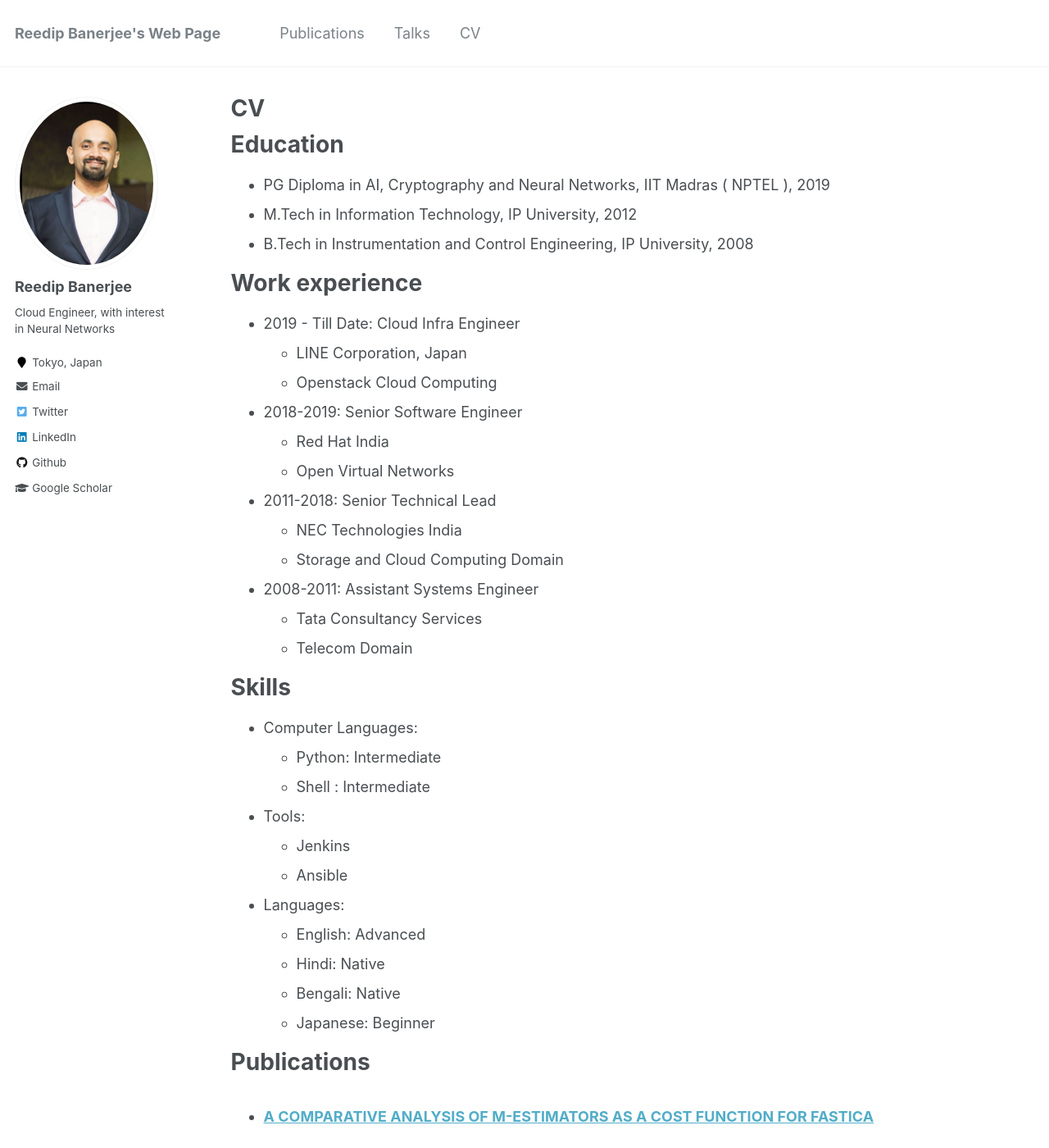
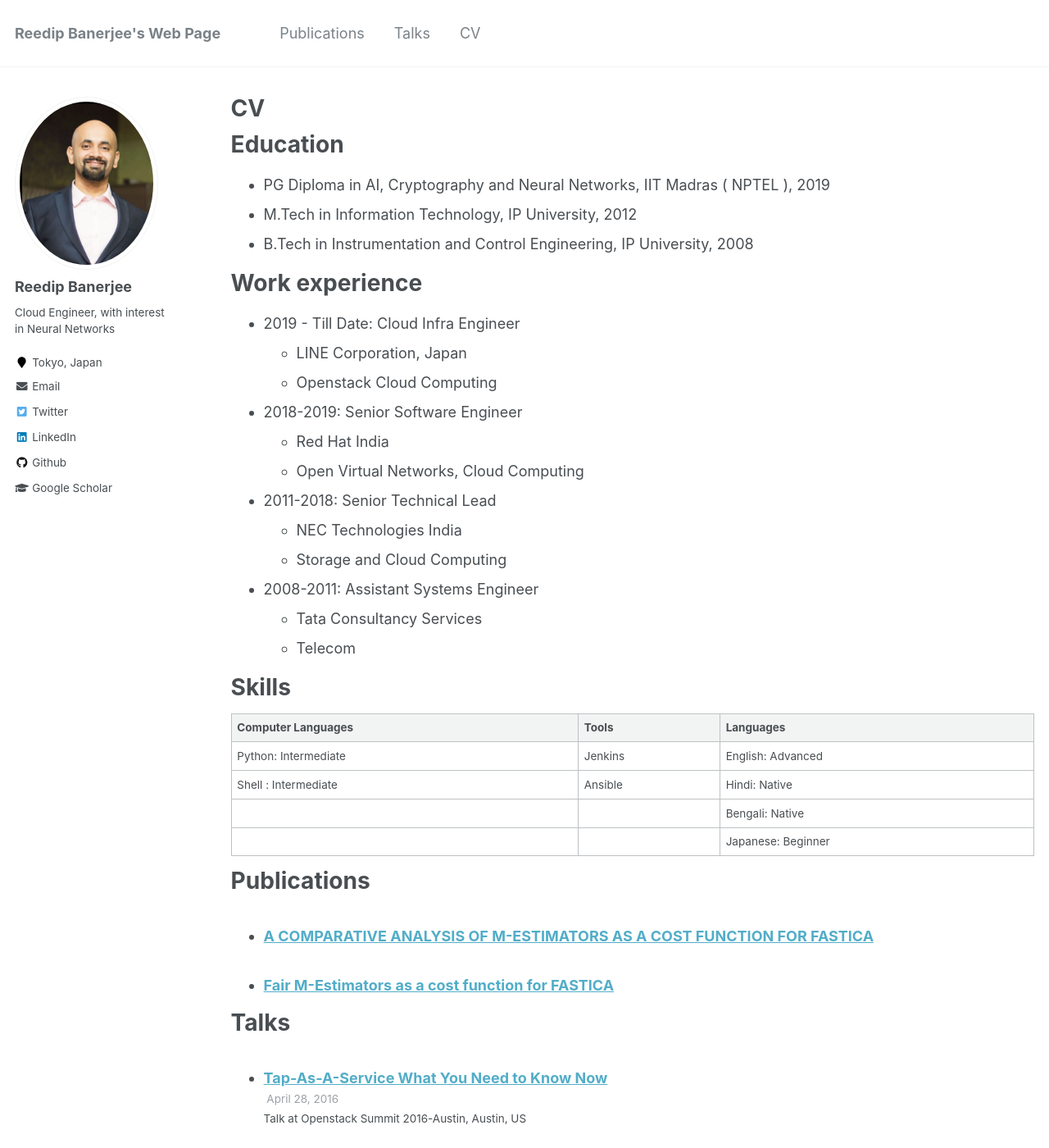
Before and after one commit to reedip/reedip.github.io, a Jekyll site: the page built from _pages/cv.md, in a window 1280 px wide and 1400 px high. Shown: the whole window at 82% size. Built offline with Jekyll 4.4.1, drawn with Linux system fonts in a browser that asks for light colours.

Commit message:
Update cv.md

```diff
--- a/_pages/cv.md
+++ b/_pages/cv.md
@@ -23,29 +23,29 @@ Work experience
 
 * 2018-2019: Senior Software Engineer
   * Red Hat India
-  * Open Virtual Networks
+  * Open Virtual Networks, Cloud Computing
 
 * 2011-2018: Senior Technical Lead
   * NEC Technologies India
-  * Storage and Cloud Computing Domain
+  * Storage and Cloud Computing
 
 * 2008-2011: Assistant Systems Engineer
   * Tata Consultancy Services
-  * Telecom Domain
+  * Telecom
 
 Skills
 ======
-* Computer Languages:
-  * Python: Intermediate
-  * Shell : Intermediate
-* Tools:
-  * Jenkins
-  * Ansible
-* Languages:
-  * English: Advanced
-  * Hindi: Native
-  * Bengali: Native
-  * Japanese: Beginner
+
+| Computer Languages| Tools| Languages|
+|--------------------|------|----------|
+| Python: Intermediate|Jenkins|English: Advanced|
+|--------------------|------|----------|
+| Shell : Intermediate|Ansible|Hindi: Native|
+|--------------------|------|----------|
+|                    |      |Bengali: Native|
+|--------------------|------|----------|
+|                    |      |Japanese: Beginner|
+|--------------------|------|----------|
 
 Publications
 ======
```
